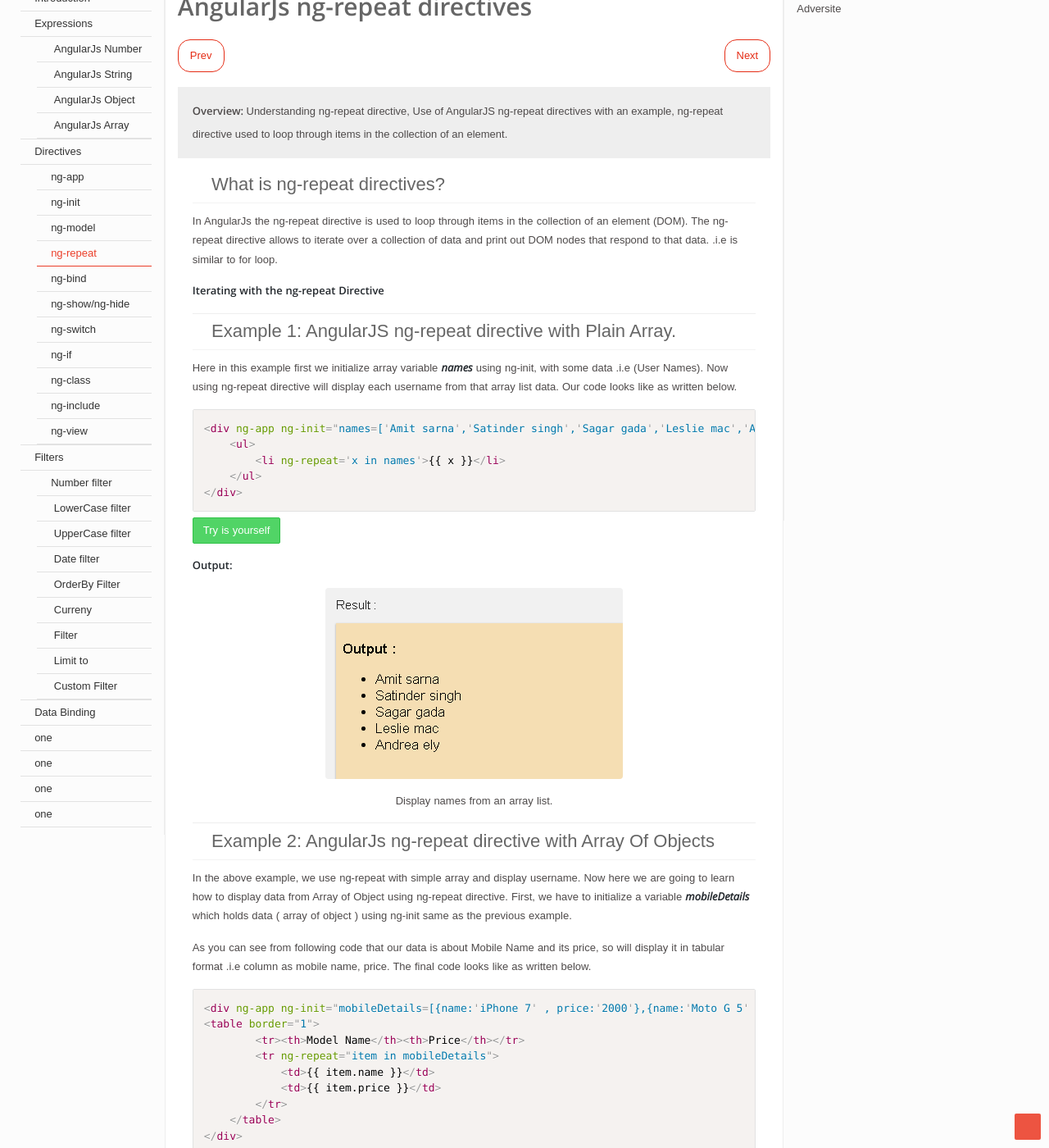
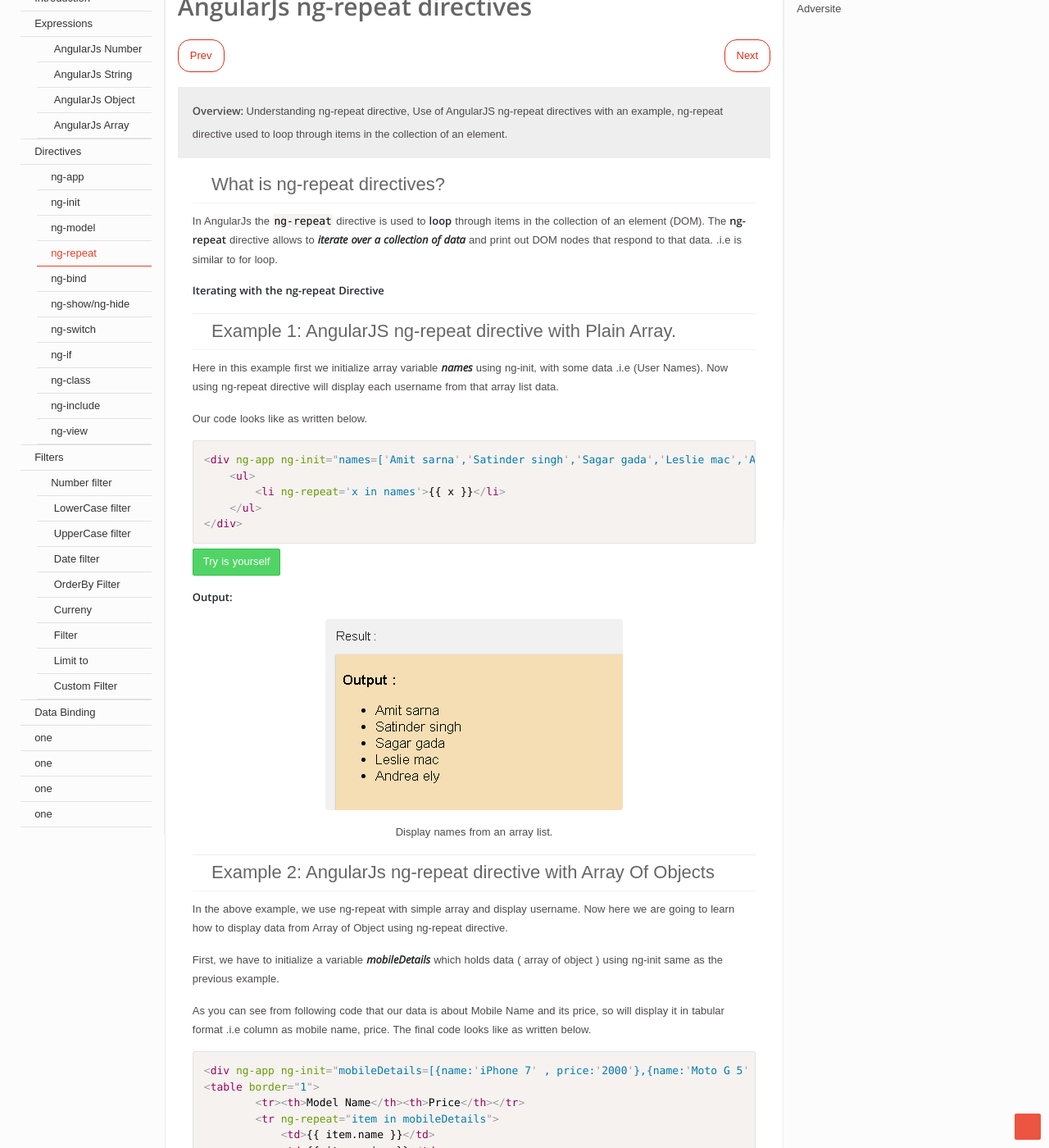
Before and after one commit to angular4pro/angular4pro.github.io, a Jekyll site: the page built from _posts/2017-09-27-ng-repeat.md, in a window 1280 px wide and 1400 px high, scrolled down 241 px. Shown: the whole window at 82% size. Built offline with Jekyll 4.4.1, drawn with Linux system fonts in a browser that asks for light colours; some web fonts are replaced; comment, search, counter and statistics services are not loaded.

````diff
--- a/_posts/2017-09-27-ng-repeat.md
+++ b/_posts/2017-09-27-ng-repeat.md
@@ -14,7 +14,7 @@ image: https://angular4pro.com/md/images/defining-directives-in-angularjs.png
 
 ## <i class="fa fa-angle-double-right color"></i> What is ng-repeat directives?
 
-In AngularJs the ng-repeat directive is used to loop through items in the collection of an element (DOM). The ng-repeat directive allows to iterate over a collection of data and print out DOM nodes that respond to that data. .i.e is similar to for loop.
+In AngularJs the `ng-repeat` directive is used to **loop** through items in the collection of an element (DOM). The **ng-repeat** directive allows to ***iterate over a collection of data*** and print out DOM nodes that respond to that data. .i.e is similar to for loop.
 
 **Iterating with the ng-repeat Directive**
 
@@ -22,7 +22,9 @@ In AngularJs the ng-repeat directive is used to loop through items in the collec
 
 ## <i class="fa fa-angle-double-right color"></i> Example 1: AngularJS ng-repeat directive with Plain Array.
 
-Here in this example first we initialize array variable ***names*** using ng-init, with some data .i.e (User Names). Now using ng-repeat directive will display each username from that array list data. Our code looks like as written below.
+Here in this example first we initialize array variable ***names*** using ng-init, with some data .i.e (User Names). Now using ng-repeat directive will display each username from that array list data.
+
+Our code looks like as written below.
 
 ```html {% raw %}
 <div ng-app ng-init="names=['Amit sarna','Satinder singh','Sagar gada','Leslie mac','Andrea ely']">
@@ -45,7 +47,9 @@ Display names from an array list.
 
 ## <i class="fa fa-angle-double-right color"></i> Example 2: AngularJs ng-repeat directive with Array Of Objects
 
-In the above example, we use ng-repeat with simple array and display username. Now here we are going to learn how to display data from Array of Object using ng-repeat directive. First, we have to initialize a variable ***mobileDetails*** which holds data ( array of object ) using ng-init same as the previous example.
+In the above example, we use ng-repeat with simple array and display username. Now here we are going to learn how to display data from Array of Object using ng-repeat directive.
+
+First, we have to initialize a variable ***mobileDetails*** which holds data ( array of object ) using ng-init same as the previous example.
 
 As you can see from following code that our data is about Mobile Name and its price, so will display it in tabular format .i.e column as mobile name, price. The final code looks like as written below.
 
````
